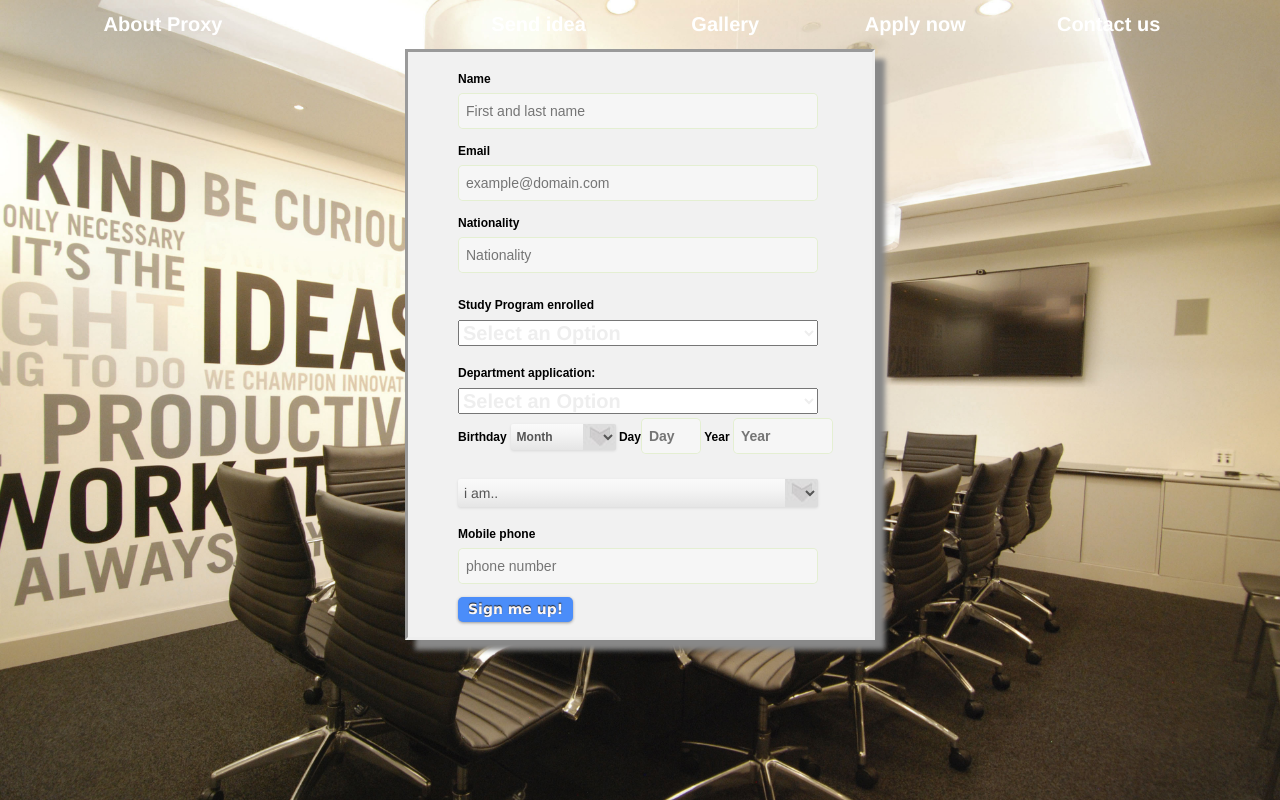
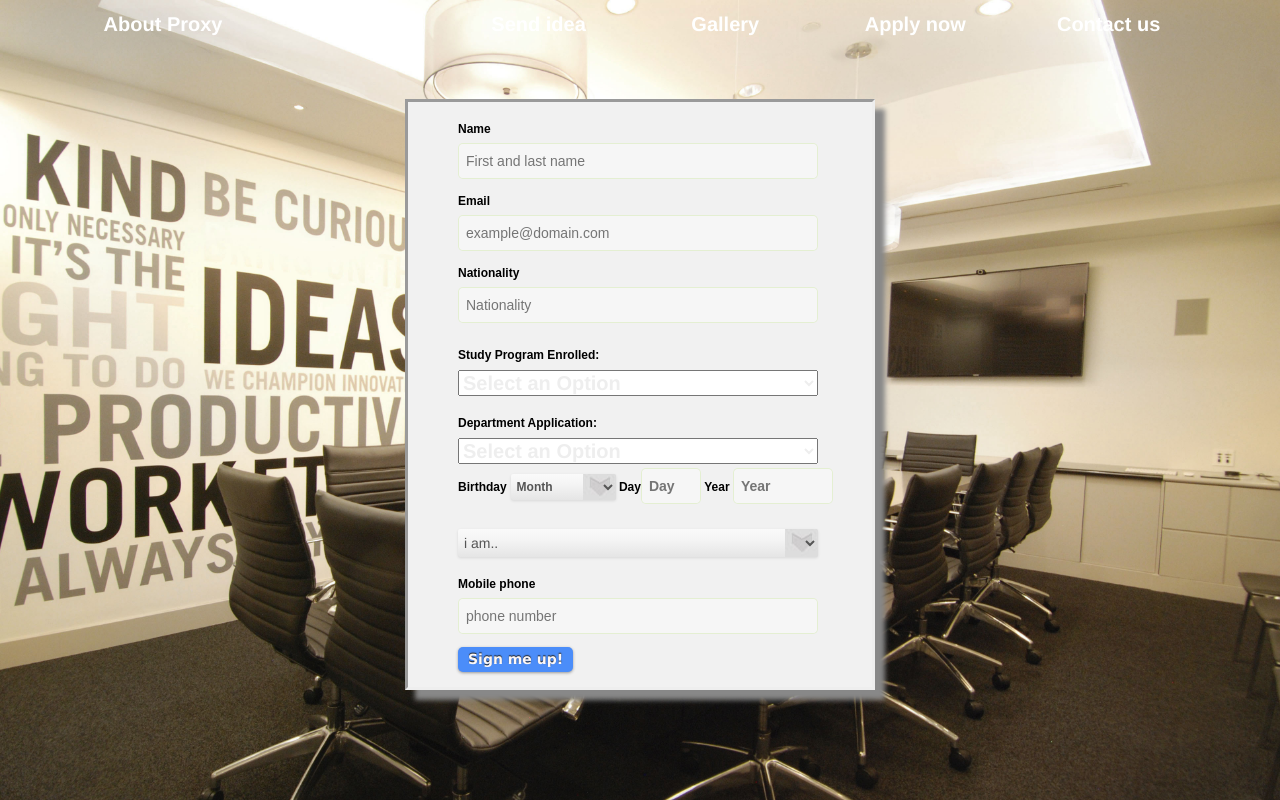
Before and after one commit to diemonator/web-team, a PHP site: page /Apply.html in a window 1280 px wide. Run offline with PHP 8.4, Linux system fonts and the light colour scheme.

Commit message:
Some tweaks of mine

```diff
--- a/Apply.html
+++ b/Apply.html
@@ -45,7 +45,7 @@
     			<input id="Nationality" name="Nationality" placeholder="Nationality" required="" tabindex="2" type="text">
 
                 <div id="mainselection">
-                    <label>Study Program enrolled</label>
+                    <label>Study Program Enrolled:</label>
                 <select class="selectcb">
                 <option>Select an Option</option>
                 <option>ICT</option>
@@ -53,7 +53,7 @@
                 </select>
                 </div>
                 <div id="mainselection">
-                    <label>Department application:</label>
+                    <label>Department Application:</label>
                 <select class="selectcb">
                 <option>Select an Option</option>
                 <option>I and E</option>
--- a/css/ApplyStyle.css
+++ b/css/ApplyStyle.css
@@ -1,5 +1,5 @@
 .form{
-	background:#f1f1f1; width:470px; margin:0 auto; padding-left:50px; padding-top:20px; box-shadow: 10px 10px 5px #888888; border-style: inset;
+	background:#f1f1f1; width:470px; margin:0 auto; padding-left:50px; padding-top:20px; box-shadow: 10px 10px 5px #888888; border-style: inset; margin-top: 50px;
 }
 fieldset {
     border:0px; padding:0px; margin:0px; display: block;
```
